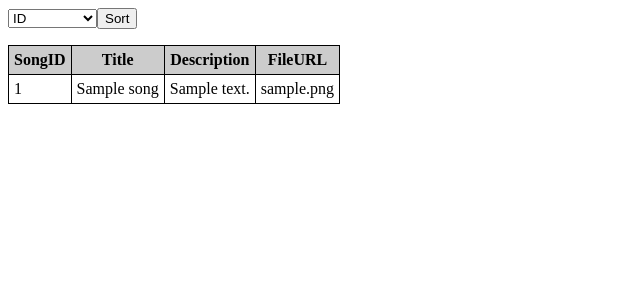
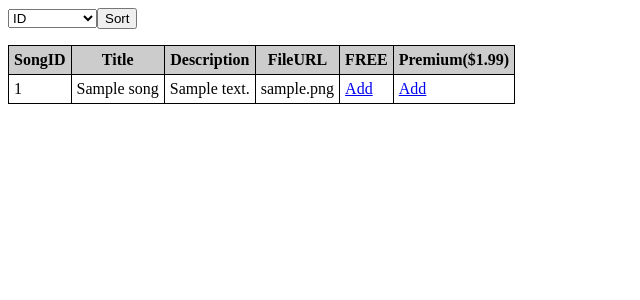
Before and after one commit to JacobCunitz/CSCI-466-Group-Project, a PHP site: page /user.php in a window 1280 px wide. Shown: the top 300 px of the page, without its empty margins (0-640 px from the left). Run offline with PHP 8.4, Linux system fonts and the light colour scheme; tables that the repository leaves empty hold one stand-in row (values such as "Sample post"); data that the repository does not hold is empty.

Commit message:
Update user.php

```diff
--- a/user.php
+++ b/user.php
@@ -17,12 +17,13 @@
     </style>
     <body>
     <?php
+    session_start();
 
     try {
         $dsn = "mysql:host=localhost;dbname=466GroupProj";
         $username = "root";
         //$password = '';
-        $pdo = new PDO($dsn, $username, $password);
+        $pdo = new PDO($dsn, $username);
     } catch (PDOException $e) {
         echo "Connection to database failed: " . $e->getMessage();
     }
@@ -54,12 +55,17 @@
         echo '</form>';
 
         //table header
-        echo "<table><tr><th>SongID</th><th>Title</th><th>Description</th><th>FileURL</th></tr>";
+        echo "<table><tr><th>SongID</th><th>Title</th><th>Description</th><th>FileURL</th><th>FREE</th><th>Premium($1.99)</th></tr>";
 
         // Output rows
         while($row = $stmt->fetch()) {
-            echo "<tr><td>".$row["SongID"]."</td><td>".$row["Title"]."</td><td>".$row["Description"]."</td><td>".$row["FileURL"]."</td></tr>";
+            $_SESSION['SongID'] = $row['SongID'];
+
+            echo "<tr><td>".$row["SongID"]."</td><td>".$row["Title"]."</td><td>".$row["Description"]."</td><td>".$row["FileURL"]."</td>";
+            echo "<td><a href='add_song.php?add=0'>Add</a></td>";
+            echo "<td><a href='add_song.php?add=1'>Add</a></td></tr>";
         }
+
 
         echo "</table>";
     } else {
```
